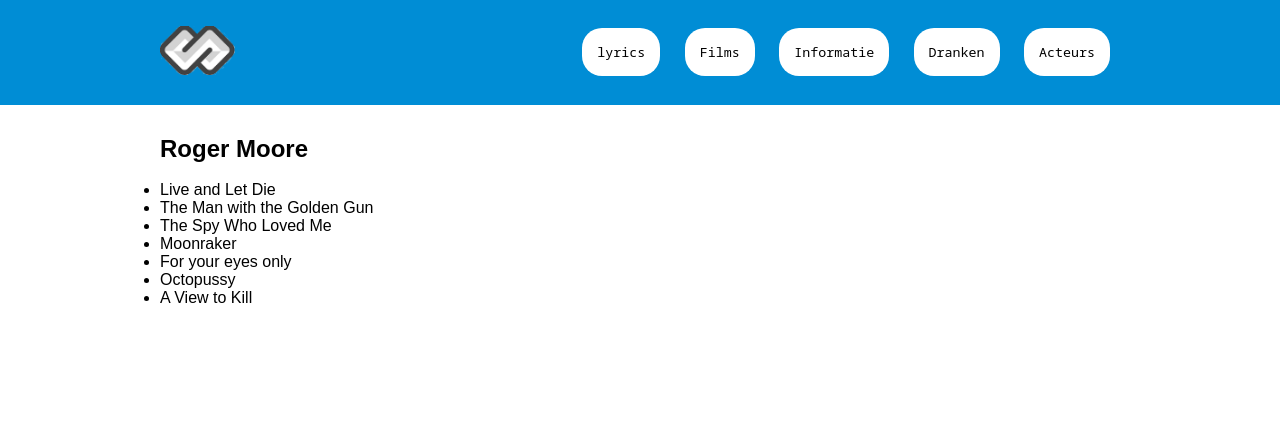
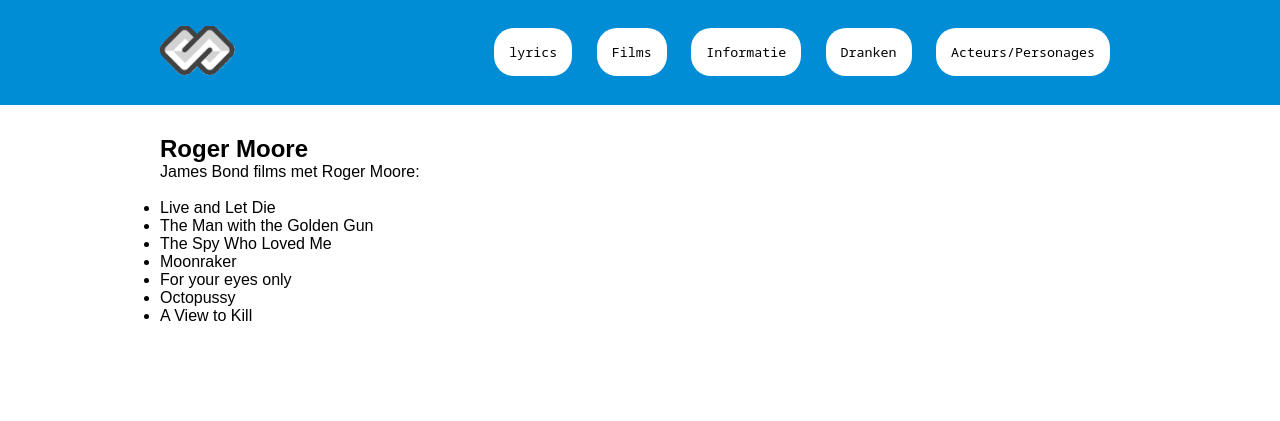
Before and after one commit to AlirizaSari/PRA_C2, a PHP site: page /Pages/Informatie/rogerMoore.php in a window 1280 px wide. Shown: the top 421 px of the page. Run offline with PHP 8.4, Linux system fonts and the light colour scheme; data that the repository does not hold is empty; a stand-in replaces the project's code that opens the database connection.

Commit message:
Added fixes

```diff
--- a/Pages/Informatie/rogerMoore.php
+++ b/Pages/Informatie/rogerMoore.php
@@ -16,6 +16,7 @@
         <div class="container">
 
             <h2>Roger Moore</h2>
+            <p>James Bond films met Roger Moore:</p>
             <p><br></p>
             <ul>
                 <li>Live and Let Die</li>
--- a/header.php
+++ b/header.php
@@ -42,7 +42,7 @@
                     </div>
                 </div>
                 <div class="dropdown">
-                    <button class="dropbtn">Acteurs</button>
+                    <button class="dropbtn">Acteurs/Personages</button>
                     <div class="dropdown-content">
                         <a href="#">Acteur 1</a>
                         <a href="#">Acteur 2</a>
```
